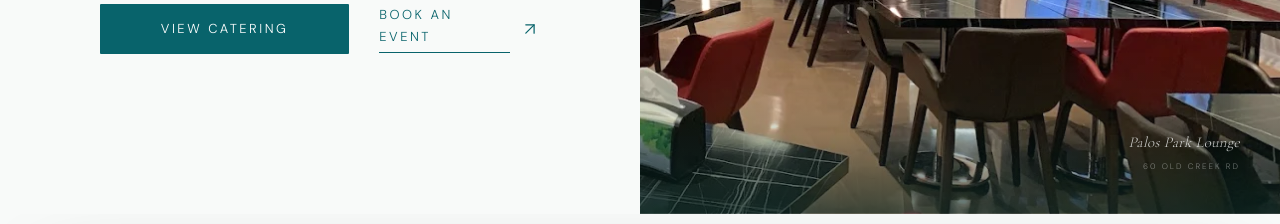
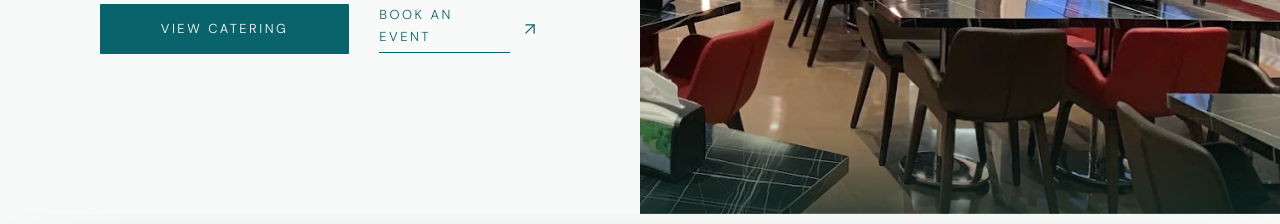
Before and after one commit to DeveTeam80/melt-n-dip, a Next.js app: page / in a window 1280 px wide. Shown: the part 1780-2004 px from the top of the page. Built offline with nearby package versions, Linux system fonts and the light colour scheme.

Commit message:
text readable

```diff
--- a/src/components/About.tsx
+++ b/src/components/About.tsx
@@ -167,7 +167,9 @@ export default function About() {
             </span>
             <span className="overflow-hidden block py-1">
               <span className="about-reveal-line block">
-                <em className="italic text-teal pr-2">Wherever You Celebrate</em>
+                <em className="italic text-teal pr-2">
+                  Wherever You Celebrate
+                </em>
               </span>
             </span>
             {/* <span className="overflow-hidden block py-1">
@@ -188,8 +190,8 @@ export default function About() {
             </em>
             . Delight Enterprises LLC was founded to bring that exact feeling to
             your special events. As a premier dessert catering company, we
-            meticulously craft luxury dessert tables, live catering stations, and
-            custom platters to bring joy to every celebration.
+            meticulously craft luxury dessert tables, live catering stations,
+            and custom platters to bring joy to every celebration.
           </p>
 
           {/* Stats */}
@@ -269,14 +271,6 @@ export default function About() {
             }}
           />
           <div className="absolute inset-x-0 bottom-0 h-32 bg-gradient-to-t from-ink/70 via-ink/20 to-transparent pointer-events-none" />
-          <div className="absolute bottom-8 right-8 text-right z-10">
-            <p className="font-serif italic text-[15px] text-cream/80 tracking-[0.02em]">
-              Palos Park Lounge
-            </p>
-            <p className="font-sans text-[8px] uppercase tracking-[2px] text-cream/40 mt-1">
-              60 Old Creek Rd
-            </p>
-          </div>
         </div>
         <div className="absolute left-0 top-[20%] bottom-[20%] w-px bg-gradient-to-b from-transparent via-teal-pale/50 to-transparent pointer-events-none z-20" />
       </div>
```
